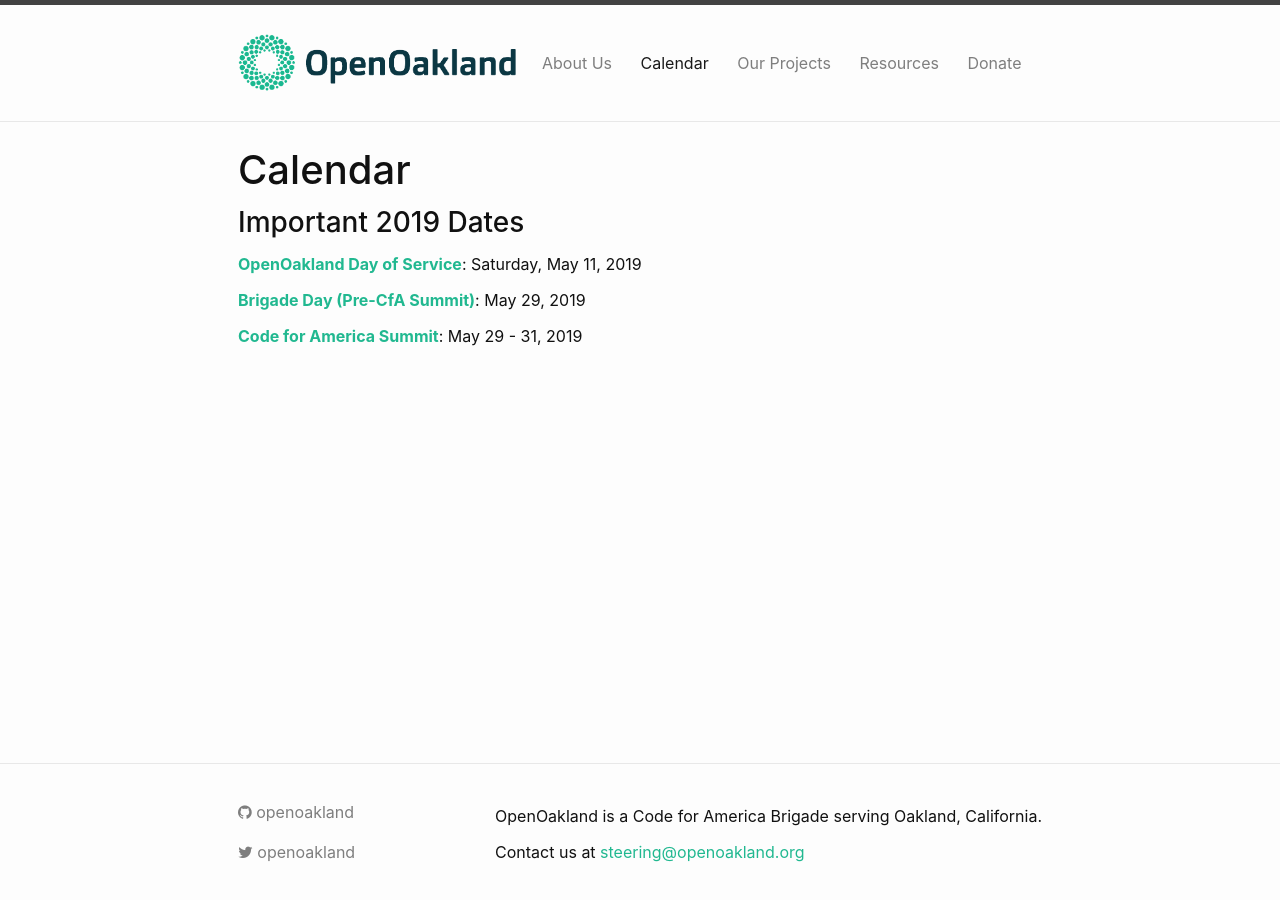
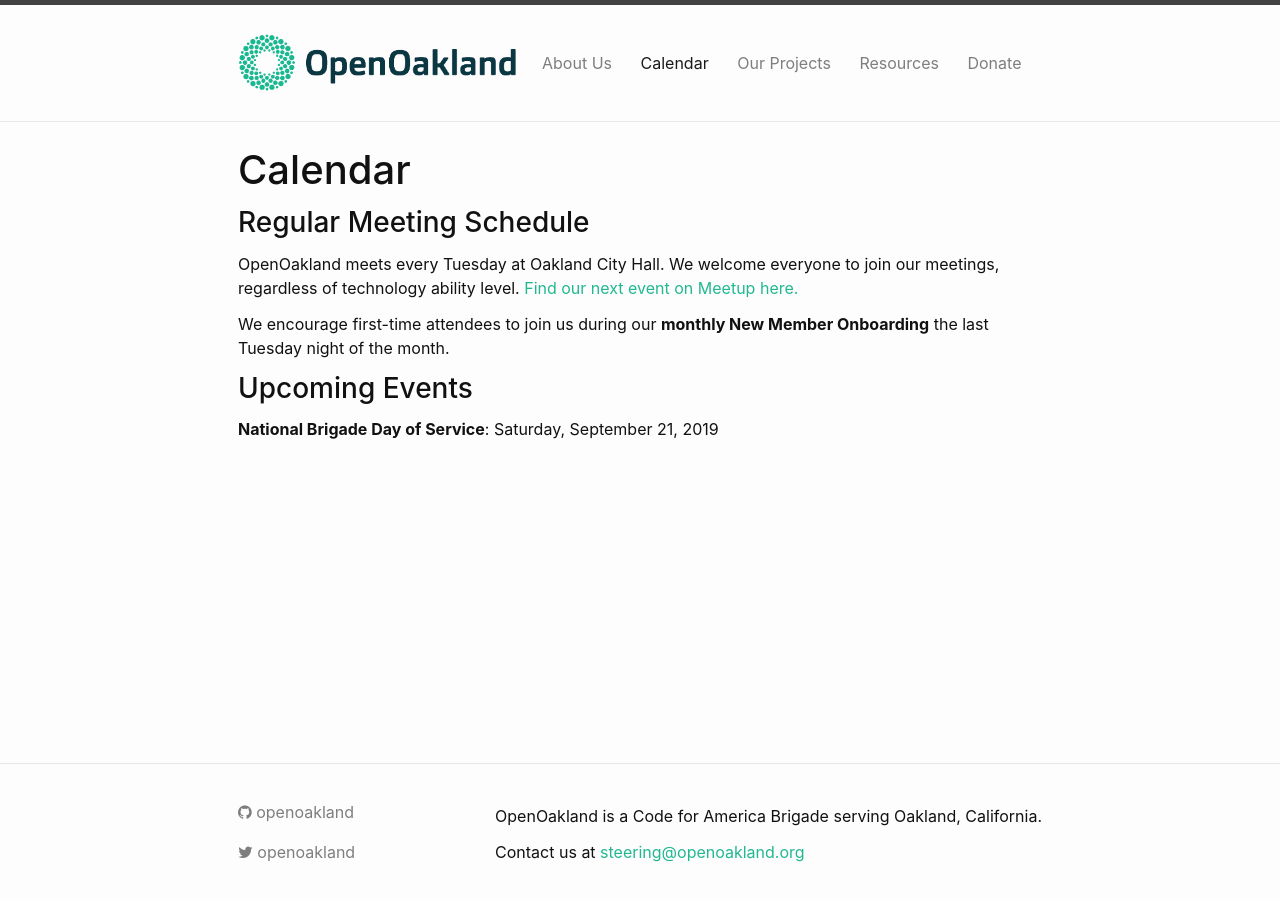
Before and after one commit to openoakland/openoakland.org, a Jekyll site: the page built from src/calendar.md, in a window 1280 px wide. Built offline with Jekyll 4.4.1, drawn with Linux system fonts in a browser that asks for light colours.

Commit message:
Update Calendar page with (remaining) 2019 dates
Also adds a blurb about our regular events.

```diff
--- a/src/calendar.md
+++ b/src/calendar.md
@@ -5,10 +5,11 @@
 layout: page
 ---
 
-### Important 2019 Dates
+### Regular Meeting Schedule
+OpenOakland meets every Tuesday at Oakland City Hall. We welcome everyone to join our meetings, regardless of technology ability level. <a href="https://www.meetup.com/OpenOakland/events/" target="_blank">Find our next event on Meetup here.</a>
 
-<a href="https://www.eventbrite.com/e/openoakland-day-of-service-2019-tickets-59979544432" target="_blank" rel="noopener"><strong>OpenOakland Day of Service</strong></a>: Saturday, May 11, 2019
+We encourage first-time attendees to join us during our <strong>monthly New Member Onboarding</strong> the last Tuesday night of the month.
 
-<a href="https://www.codeforamerica.org/events/summit/brigade-day" target="_blank" rel="noopener"><b>Brigade Day (Pre-CfA Summit)</b></a>: May 29, 2019
+### Upcoming Events
 
-<a href="https://codeforamerica.us2.list-manage.com/track/click?u=d9acf2a4c694efbd76a48936f&id=9e08d8b603&e=d84a4279d8" target="_blank" rel="noopener"><strong>Code for America Summit</strong></a>: May 29 - 31, 2019
+<strong>National Brigade Day of Service</strong>: Saturday, September 21, 2019
```
